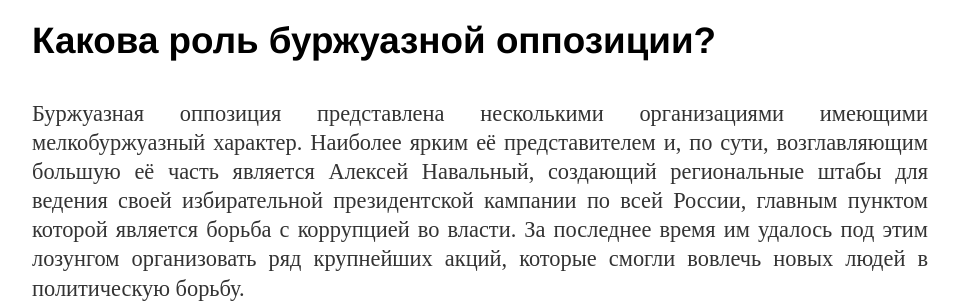
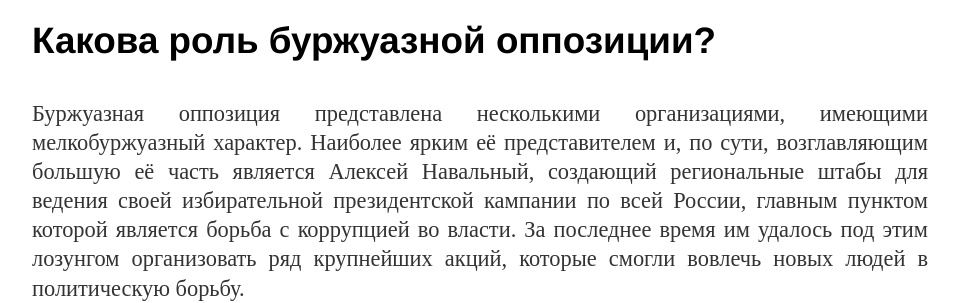
Before and after one commit to mgkp/mgkp.github.io, a Jekyll site: the page built from blog/_posts/2017-11-06-interview.md, in a window 1280 px wide and 900 px high, scrolled down 1938 px. Shown: the part 159-462 px from the top of the window, without its empty margins (160-1119 px from the left). Built offline with Jekyll 4.4.1, drawn with Linux system fonts in a browser that asks for light colours; some of the changed text lies outside the part shown.

```diff
--- a/blog/_posts/2017-11-06-interview.md
+++ b/blog/_posts/2017-11-06-interview.md
@@ -23,7 +23,7 @@ author: МГКП
 
 ### Какова роль буржуазной оппозиции?
 
-Буржуазная оппозиция представлена несколькими организациями имеющими мелкобуржуазный характер. Наиболее ярким её представителем и, по сути, возглавляющим большую её часть является Алексей Навальный, создающий региональные штабы для ведения своей избирательной президентской кампании по всей России, главным пунктом которой является борьба с коррупцией во власти. За последнее время им удалось под этим лозунгом организовать ряд крупнейших акций, которые смогли вовлечь новых людей в политическую борьбу.
+Буржуазная оппозиция представлена несколькими организациями, имеющими мелкобуржуазный характер. Наиболее ярким её представителем и, по сути, возглавляющим большую её часть является Алексей Навальный, создающий региональные штабы для ведения своей избирательной президентской кампании по всей России, главным пунктом которой является борьба с коррупцией во власти. За последнее время им удалось под этим лозунгом организовать ряд крупнейших акций, которые смогли вовлечь новых людей в политическую борьбу.
 
 В этих протестах массово участвуют школьники и студенты.
 
```
Also changed, not shown: other parts of blog/_posts/2017-11-06-interview.md (+1 -1 lines).
